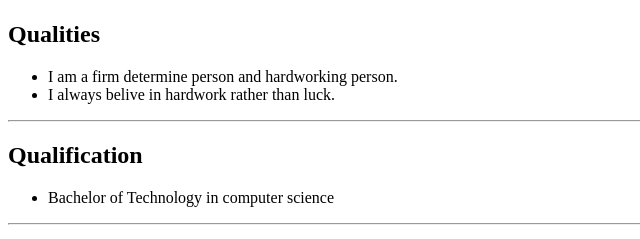
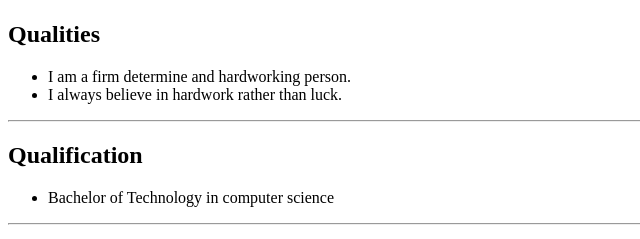
Before and after one commit to Jasvant9369/Resume-project-html, a plain HTML site: page index.html in a window 1280 px wide. Shown: the part 283-522 px from the top of the page, 0-640 px from the left. Drawn offline with Linux system fonts and the light colour scheme.

Commit message:
Update index.html

```diff
--- a/index.html
+++ b/index.html
@@ -9,8 +9,8 @@
         <img src="./my pic.jpg" height="200" alt="profile picture" />
         <h2>Qualities</h2>
         <ul>
-            <li>I am a firm determine person and hardworking person.</li>
-            <li>I always belive in hardwork rather than luck.</li>
+            <li>I am a firm determine and hardworking person.</li>
+            <li>I always believe in hardwork rather than luck.</li>
         </ul>
         <hr />
         <h2>Qualification</h2>
```
